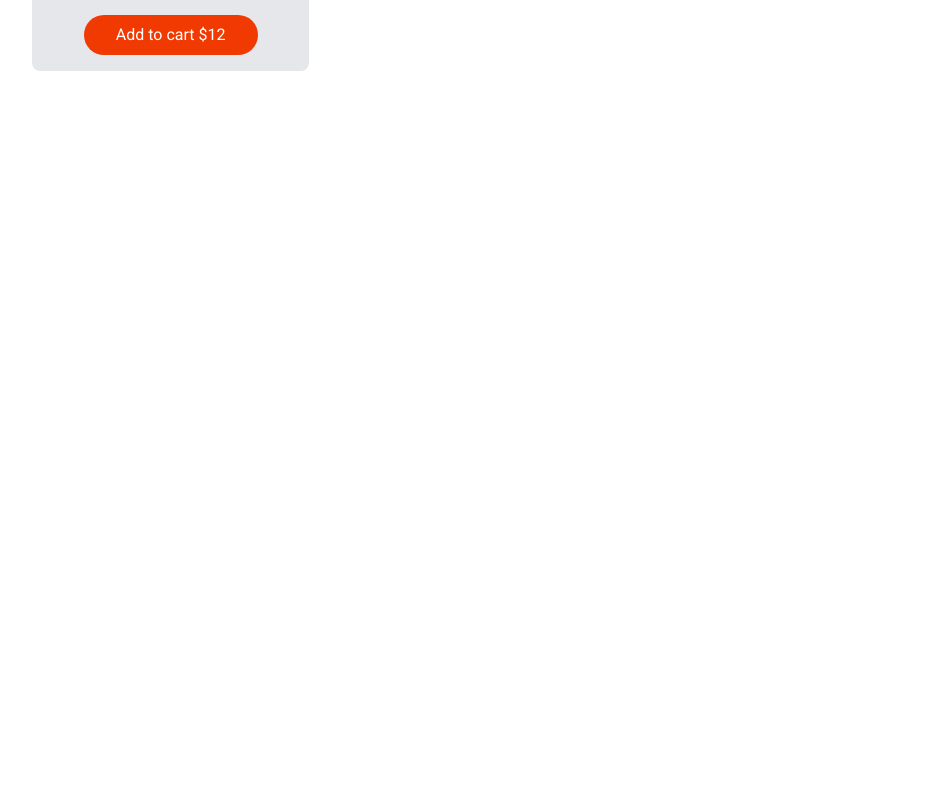
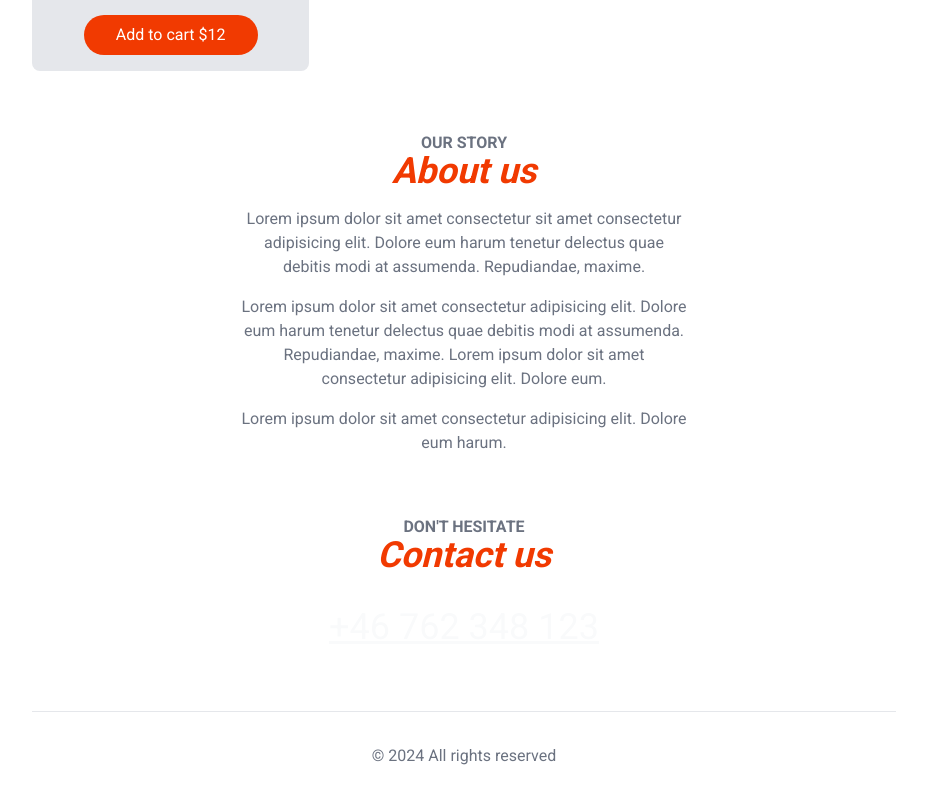
Before and after one commit to AbhishekKhangare21/food-ordering-app, a Next.js app: page / in a window 1280 px wide. Shown: the part 1357-2157 px from the top of the page, without its empty margins (176-1103 px from the left). Before the commit the page ends 1428 px from the top, so only its background shows below. Built offline with nearby package versions, Linux system fonts and the light colour scheme.

Commit message:
added 'About us' and 'Contact us' sections to the homepage

```diff
--- a/src/app/components/layout/HomeMenu.js
+++ b/src/app/components/layout/HomeMenu.js
@@ -1,6 +1,7 @@
 import Image from "next/image";
 import React from "react";
 import MenuItem from "../menu/MenuItem";
+import SectionHeaders from "./SectionHeaders";
 
 const HomeMenu = () => {
   return (
@@ -14,10 +15,7 @@ const HomeMenu = () => {
         </div>
       </div>
       <div className="text-center mb-4">
-        <h3 className="uppercase text-gray-500 font-semibold leading-4">
-          Check out
-        </h3>
-        <h2 className="text-primary font-bold text-4xl italic">Menu</h2>
+        <SectionHeaders subHeader={"check out"} mainHeader={"Menu"} />
       </div>
       <div className="grid grid-cols-3 gap-4">
         <MenuItem />
--- /dev/null
+++ b/src/app/components/layout/SectionHeaders.js
@@ -0,0 +1,14 @@
+import React from "react";
+
+const SectionHeaders = ({ subHeader, mainHeader }) => {
+  return (
+    <>
+      <h3 className="uppercase text-gray-500 font-semibold leading-4">
+        {subHeader}
+      </h3>
+      <h2 className="text-primary font-bold text-4xl italic">{mainHeader}</h2>
+    </>
+  );
+};
+
+export default SectionHeaders;
--- a/src/app/page.js
+++ b/src/app/page.js
@@ -1,6 +1,7 @@
 import Header from "./components/layout/Header";
 import Hero from "./components/layout/Hero";
 import HomeMenu from "./components/layout/HomeMenu";
+import SectionHeaders from "./components/layout/SectionHeaders";
 
 export default function Home() {
   return (
@@ -8,6 +9,40 @@ export default function Home() {
       <Header />
       <Hero />
       <HomeMenu />
+      <section className="text-center my-16">
+        <SectionHeaders subHeader={"Our story"} mainHeader={"About us"} />
+        <div className="text-gray-500 max-w-md mx-auto mt-4 flex flex-col gap-4">
+          <p>
+            Lorem ipsum dolor sit amet consectetur sit amet consectetur
+            adipisicing elit. Dolore eum harum tenetur delectus quae debitis
+            modi at assumenda. Repudiandae, maxime.
+          </p>
+          <p>
+            Lorem ipsum dolor sit amet consectetur adipisicing elit. Dolore eum
+            harum tenetur delectus quae debitis modi at assumenda. Repudiandae,
+            maxime. Lorem ipsum dolor sit amet consectetur adipisicing elit.
+            Dolore eum.
+          </p>
+          <p>
+            Lorem ipsum dolor sit amet consectetur adipisicing elit. Dolore eum
+            harum.
+          </p>
+        </div>
+      </section>
+      <section className="text-center my-8">
+        <SectionHeaders
+          subHeader={"Don't hesitate"}
+          mainHeader={"Contact us"}
+        />
+        <div className="mt-8">
+          <a className="text-4xl underline text-gray-50" href="tel:+4684928922">
+            +46 762 348 123
+          </a>
+        </div>
+      </section>
+      <footer className="border-t p-8 text-center text-gray-500 mt-16">
+        &copy; 2024 All rights reserved
+      </footer>
     </>
   );
 }
```
